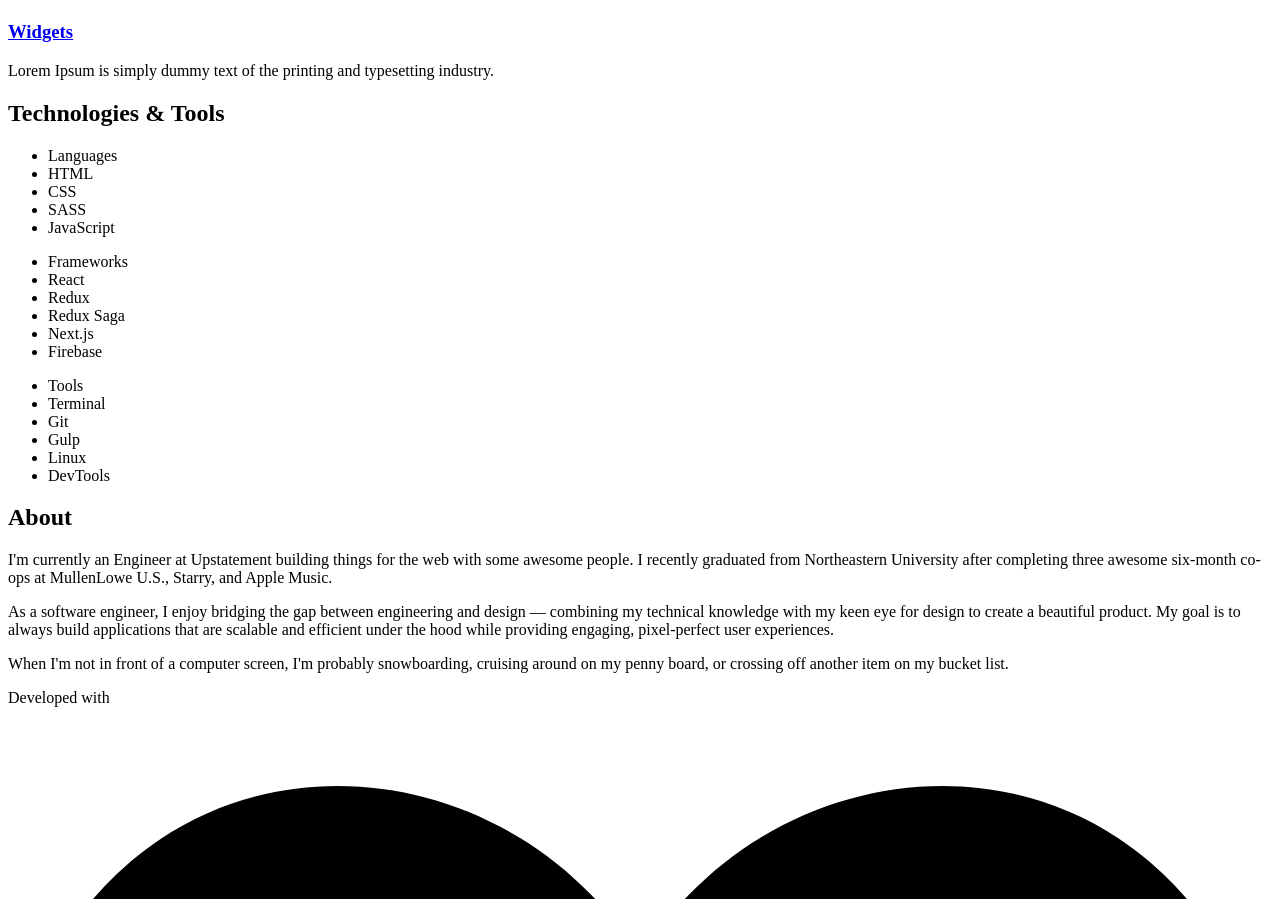
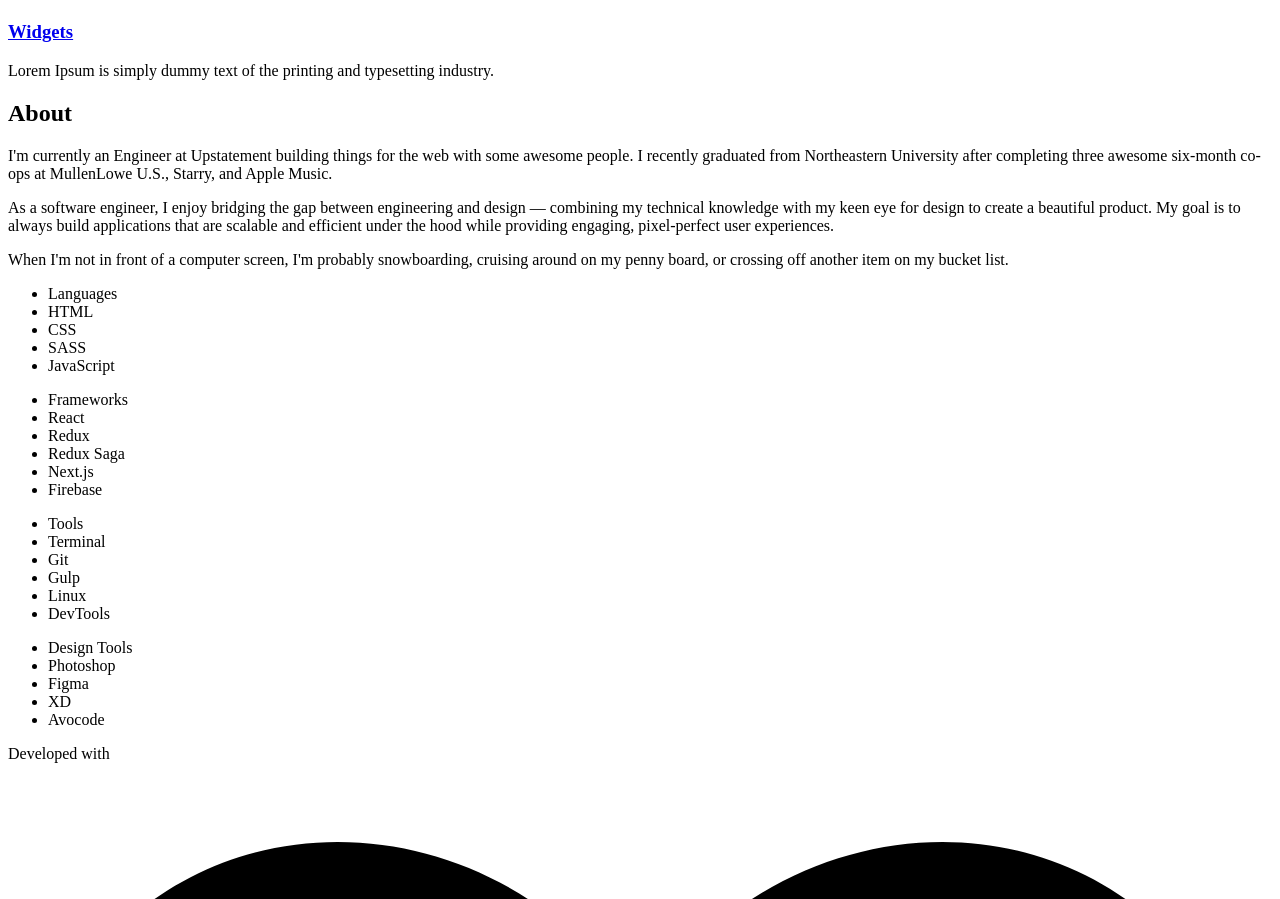
Before and after one commit to Lateralus-lab/v3-portfolio, a Next.js app: page / in a window 1280 px wide. Shown: the part 11101-12000 px from the top of the page. Built offline with nearby package versions, Linux system fonts and the light colour scheme.

Commit message:
removed skills section and merged it with about section

```diff
--- a/components/About.js
+++ b/components/About.js
@@ -1,6 +1,9 @@
+import Skills from './Skills';
+
 export default function About() {
   return (
     <section className="about">
+      <div className="about__wrapper">
         <div className="title">
           <h2 className="title__item">
             Ab<span className="multi-color">o</span>ut
@@ -24,10 +27,12 @@ export default function About() {
           </p>
 
           <p className="about__item-parag">
-          When I'm not in front of a computer screen, I'm probably snowboarding,
-          cruising around on my penny board, or crossing off another item on my
-          bucket list.
+            When I'm not in front of a computer screen, I'm probably
+            snowboarding, cruising around on my penny board, or crossing off
+            another item on my bucket list.
           </p>
+        </div>
+        <Skills />
       </div>
     </section>
   );
--- a/components/Skills.js
+++ b/components/Skills.js
@@ -1,12 +1,6 @@
 export default function Skills() {
   return (
-    <section className="skills">
-      <div className="title">
-        <h2 className="title__item">
-          Tech<span className="multi-color">no</span>logies & Tools
-        </h2>
-      </div>
-
+    <div className="skills">
       <div className="skills__stack">
         <ul className="skills__list">
           <li className="skills__item">Languages</li>
@@ -33,7 +27,15 @@ export default function Skills() {
           <li className="skills__item">Linux</li>
           <li className="skills__item">DevTools</li>
         </ul>
+
+        <ul className="skills__list">
+          <li className="skills__item">Design Tools</li>
+          <li className="skills__item">Photoshop</li>
+          <li className="skills__item">Figma</li>
+          <li className="skills__item">XD</li>
+          <li className="skills__item">Avocode</li>
+        </ul>
       </div>
-    </section>
+    </div>
   );
 }
--- a/pages/index.js
+++ b/pages/index.js
@@ -3,7 +3,6 @@ import Header from '../components/Header';
 import Socials from '../components/Socials';
 import Projects from '../components/Projects';
 import Lab from '../components/Lab';
-import Skills from '../components/Skills';
 import Footer from '../components/Footer';
 import About from '../components/About';
 
@@ -14,7 +13,6 @@ export default function Home() {
       <Socials />
       <Projects />
       <Lab />
-      <Skills />
       <About />
       <Footer />
     </Layout>
--- a/styles/blocks/_about.scss
+++ b/styles/blocks/_about.scss
@@ -1,6 +1,8 @@
+.about__wrapper {
+    max-width: 680px;
+    width: 100%;
+}
 .about__item {
-    max-width: 680px;
-
     font-size: .88rem;
     color: var(--secondary-color);
 
@@ -14,9 +16,5 @@
         @media(max-width: $breakpoint_md) {
             margin-bottom: 25px;
         }
-
-        &:last-child {
-            margin-bottom: 0;
-        }
     }
 }
--- a/styles/blocks/_skills.scss
+++ b/styles/blocks/_skills.scss
@@ -20,7 +20,7 @@
 
    &:nth-of-type(1) {
        margin-left: 0;
-       margin-bottom: 15px;
+       margin-bottom: 10px;
 
        font-size: 1rem;
        color: var(--primary-color);
@@ -41,3 +41,15 @@
        left: -15px;
    }
 }
+
+.skills__list {
+    margin-right: 20px;
+
+    @media(max-width: $breakpoint_sm) {
+        margin-bottom: 8px;
+
+        &:last-child {
+            margin-bottom: 0;
+        }
+    }
+}
--- a/styles/styles.scss
+++ b/styles/styles.scss
@@ -112,9 +112,6 @@ section {
     color: var(--multi-color);
 }
 
-.alice-carousel__dots-item.__active {
-    background-color: $green-color !important;
-}
 
 // Blocks
 @import './blocks/header';
```
Lines whose indentation alone changed are shown as unchanged.
